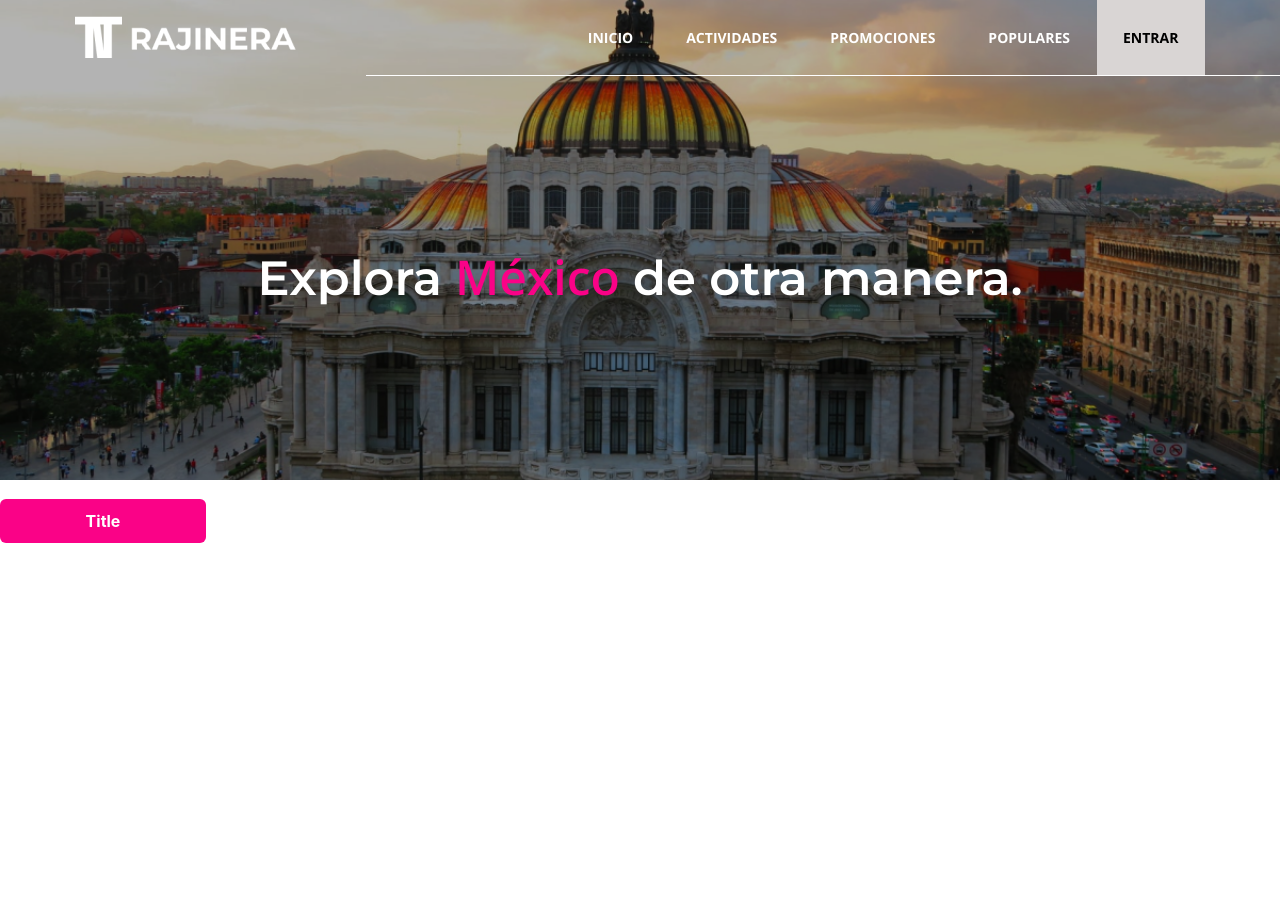
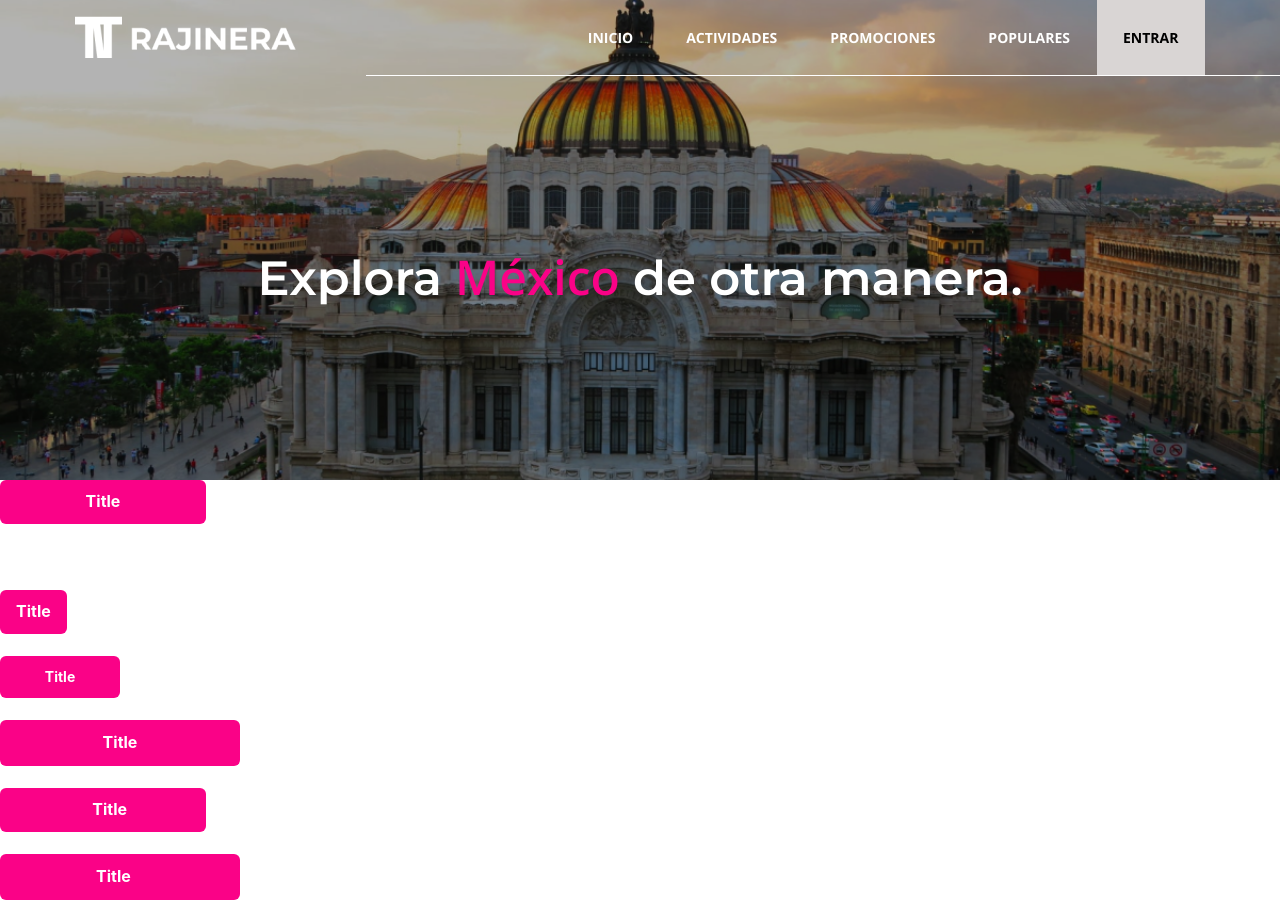
Before and after one commit to Georgge/trajinera-web-concept, a React (Create React App) app: page / in a window 1280 px wide. Before the commit the page ends 800 px from the top, so only its background shows below. Built offline with nearby package versions, Linux system fonts and the light colour scheme.

Commit message:
update button

```diff
--- a/src/components/Button/Button.js
+++ b/src/components/Button/Button.js
@@ -1,15 +1,35 @@
-import styles from './button.module.css'
+import Icon from '../Icon/Icon';
+import styles from './button.module.css';
 
-function Button ( {title, type} ){
-
-    return(
-        <button className={`${styles.button} ${styles[type]}`}>
-            {title}
-        </button>
-    )
+function Button({ title, type, size, iconPrefix, iconSufix }) {
+  const classes = `${styles.button} ${styles[type]} ${styles[size]}`;
+  return (
+    <button className={classes}>
+      {iconPrefix ? (
+        <Icon
+          icon={iconPrefix}
+          className={styles['icon-prefix']}
+          color="pureWhite"
+          size={17}
+        />
+      ) : null}
+      {title}
+      {iconSufix ? (
+        <Icon
+          icon={iconSufix}
+          className={styles['icon-sufix']}
+          color="pureWhite"
+          size={17}
+        />
+      ) : null}
+    </button>
+  );
 }
-export default Button
+export default Button;
 Button.defaultProps = {
-    title:'Title',
-    type:'primary'
-}
+  title: 'Title',
+  type: 'primary',
+  size: 'normal',
+  iconPrefix: '',
+  iconSufix: '',
+};
--- a/src/components/Button/button.module.css
+++ b/src/components/Button/button.module.css
@@ -6,15 +6,44 @@
   font-style: normal;
   font-weight: bold;
   font-size: 16px;
-  line-height: 22px;
   text-align: center;
+  border-radius: 6px;
+  display: flex;
+  justify-content: center;
+  align-items: center;
+  padding: 0px 16px;
+}
+
+.primary {
+  background-color: #fa0287;
+}
+
+/* Sizes */
+.auto-size {
+  height: 44px;
+  width: auto;
+}
+.small {
+  height: 42px;
+  width: 120px;
+  font-size: 14px;
+}
+
+.normal {
   height: 44px;
   width: 206px;
-  left: 0px;
-  top: 0px;
-  border-radius: 6px;
 }
 
-.primary{
-    background-color: #FA0287;
+.large {
+  height: 46px;
+  width: 240px;
 }
+
+/* Icons */
+.icon-prefix {
+  margin-right: 6px;
+}
+
+.icon-sufix {
+  margin-left: 6px;
+}
--- a/src/pages/Home.js
+++ b/src/pages/Home.js
@@ -4,13 +4,24 @@ import { Button, Icon } from '../components'
 function Home() {
     return (
         <div >
-            <HeroSection/>
-            <Button type='primary'/>
+            <HeroSection />
+            <Button type='primary' />
             <Icon />
             <Icon icon="" type="brand" color="ligthSilver" size={42} />
             <Icon icon="" color="primaryBlack" />
             <Icon icon="" color="ligthPrimary" />
             <Icon icon="" color="neutralGray" />
+            <div>
+                <Button type="primary" size="auto-size" />
+                <br />
+                <Button type="primary" size="small" />
+                <br />
+                <Button type="primary" size="large" />
+                <br />
+                <Button type="primary" iconPrefix="" />
+                <br />
+                <Button type="primary" size="large" iconSufix="" />
+            </div>
         </div>
 
     )
```
